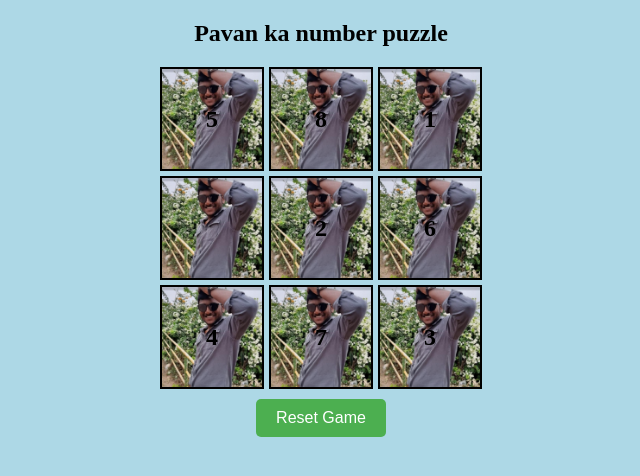
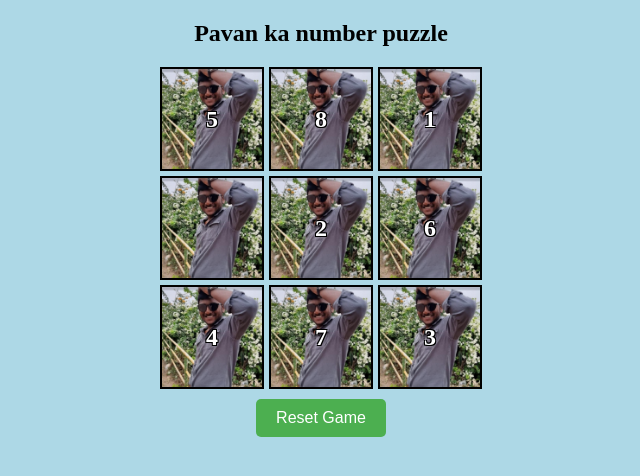
Before and after one commit to pavansai9911/Sliding-Puzzle, a plain HTML site: page index.html in a window 1280 px wide. Shown: the full height of the page, 319-959 px from the left. Drawn offline with Linux system fonts and the light colour scheme.

Commit message:
adding blak stroke to white text

```diff
--- a/style.css
+++ b/style.css
@@ -34,6 +34,8 @@ body {
     background-size: cover;
     cursor: pointer;
     border: 2px solid black; /* Add black border to puzzle pieces */
+    color: white;
+    text-shadow: -1px -1px 0 #000, 1px -1px 0 #000, -1px 1px 0 #000, 1px 1px 0 #000; /* Add black stroke */
 }
 
 .reset-button {
```
